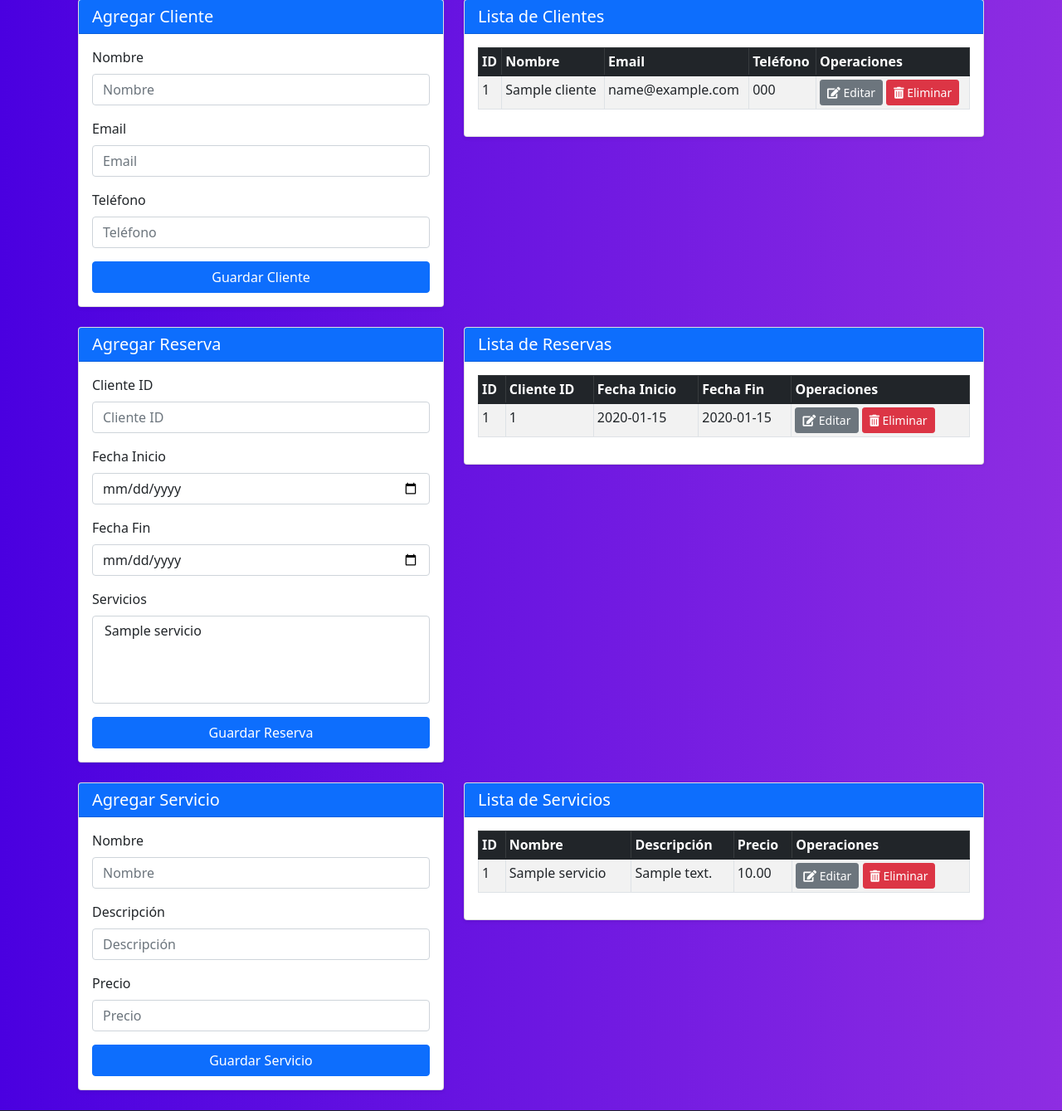
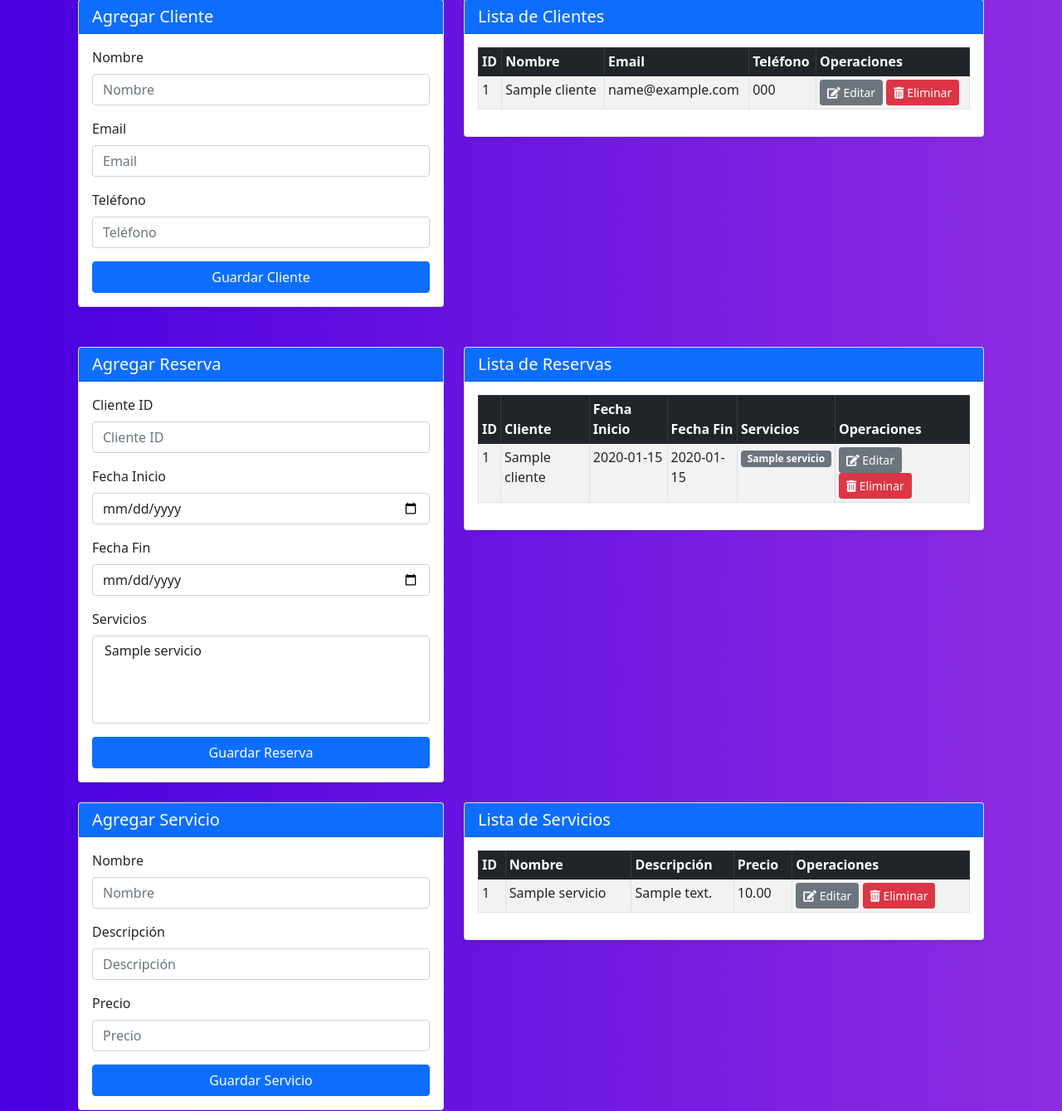
Before and after one commit to mcuzco/ProyectoMC, a Flask app: page / in a window 1280 px wide. Shown: the part 129-1468 px from the top of the page at 83% size. Run offline with Flask 2, Linux system fonts and the light colour scheme; tables that the repository leaves empty hold one stand-in row (values such as "Sample post"); some libraries are stand-ins or nearby versions.

Commit message:
functional tables crud
functional tables crud

```diff
--- a/app/app.py
+++ b/app/app.py
@@ -23,9 +23,22 @@ def index():
     cursor.execute('SELECT * FROM clientes')
     clientes = cursor.fetchall()
 
-    # Fetch all reservations
-    cursor.execute('SELECT * FROM reservas')
+    # Fetch all reservations with client names and services
+    cursor.execute('''
+        SELECT reservas.id, clientes.nombre AS cliente_nombre, reservas.fecha_inicio, reservas.fecha_fin
+        FROM reservas
+        JOIN clientes ON reservas.cliente_id = clientes.id
+    ''')
     reservas = cursor.fetchall()
+
+    for reserva in reservas:
+        cursor.execute('''
+            SELECT servicios.nombre
+            FROM detalle_reservas
+            JOIN servicios ON detalle_reservas.servicio_id = servicios.id
+            WHERE detalle_reservas.reserva_id = %s
+        ''', (reserva['id'],))
+        reserva['servicios'] = cursor.fetchall()
 
     # Fetch all services
     cursor.execute('SELECT * FROM servicios')
@@ -77,16 +90,17 @@ def update_cliente(id):
             flash(f'Error al actualizar cliente: {str(e)}')
         return redirect(url_for('index'))
 
-@app.route('/delete_cliente/<string:id>')
+@app.route('/delete_cliente/<string:id>', methods=['POST'])
 def delete_cliente(id):
     try:
         cursor = mysqldb.connection.cursor()
         # Eliminar reservas asociadas al cliente
+        cursor.execute('DELETE FROM detalle_reservas WHERE reserva_id IN (SELECT id FROM reservas WHERE cliente_id = %s)', (id,))
         cursor.execute('DELETE FROM reservas WHERE cliente_id = %s', (id,))
         # Eliminar el cliente
         cursor.execute('DELETE FROM clientes WHERE id = %s', (id,))
         mysqldb.connection.commit()
-        flash('Cliente eliminado exitosamente!')
+        flash('Cliente y sus reservas asociadas eliminados exitosamente!')
     except Exception as e:
         flash(f'Error al eliminar cliente: {str(e)}')
     return redirect(url_for('index'))
@@ -98,19 +112,16 @@ def add_reserva():
         cliente_id = request.form['cliente_id']
         fecha_inicio = request.form['fecha_inicio']
         fecha_fin = request.form['fecha_fin']
-        servicios = request.form.getlist('servicios')
 
-        # Verificar que al menos un servicio ha sido seleccionado
-        if not servicios:
-            flash('Error: Debes seleccionar al menos un servicio.')
-            return redirect(url_for('index'))
-
+        # Verificar que el cliente_id existe en la tabla clientes
         cursor = mysqldb.connection.cursor()
         cursor.execute('SELECT * FROM clientes WHERE id = %s', (cliente_id,))
         cliente = cursor.fetchone()
+
         if cliente:
             cursor.execute('INSERT INTO reservas (cliente_id, fecha_inicio, fecha_fin) VALUES (%s, %s, %s)', (cliente_id, fecha_inicio, fecha_fin))
             reserva_id = cursor.lastrowid
+            servicios = request.form.getlist('servicios')
             for servicio_nombre in servicios:
                 cursor.execute('SELECT id FROM servicios WHERE nombre = %s', (servicio_nombre,))
                 servicio = cursor.fetchone()
@@ -123,30 +134,41 @@ def add_reserva():
 
         return redirect(url_for('index'))
 
-
 @app.route('/edit_reserva/<id>', methods=['POST', 'GET'])
 def get_reserva(id):
     cursor = mysqldb.connection.cursor()
-    cursor.execute('SELECT * FROM reservas WHERE id = %s', (id,))
+    cursor.execute('''
+        SELECT reservas.id, reservas.cliente_id, clientes.nombre AS cliente_nombre, reservas.fecha_inicio, reservas.fecha_fin
+        FROM reservas
+        JOIN clientes ON reservas.cliente_id = clientes.id
+        WHERE reservas.id = %s
+    ''', (id,))
     reserva = cursor.fetchone()
-    cursor.execute('SELECT * FROM detalle_reservas WHERE reserva_id = %s', (id,))
-    detalles = cursor.fetchall()
-    return render_template('edit-reserva.html', reserva=reserva, detalles=detalles)
+
+    cursor.execute('SELECT * FROM servicios')
+    servicios = cursor.fetchall()
+
+    cursor.execute('''
+        SELECT servicio_id
+        FROM detalle_reservas
+        WHERE reserva_id = %s
+    ''', (id,))
+    detalles = [row['servicio_id'] for row in cursor.fetchall()]
+
+    return render_template('edit-reserva.html', reserva=reserva, servicios=servicios, detalles=detalles)
 
 @app.route('/update_reserva/<id>', methods=['POST'])
 def update_reserva(id):
     if request.method == 'POST':
-        cliente_id = request.form['cliente_id']
         fecha_inicio = request.form['fecha_inicio']
         fecha_fin = request.form['fecha_fin']
         cursor = mysqldb.connection.cursor()
         cursor.execute("""
             UPDATE reservas
-            SET cliente_id = %s,
-                fecha_inicio = %s,
+            SET fecha_inicio = %s,
                 fecha_fin = %s
             WHERE id = %s
-        """, (cliente_id, fecha_inicio, fecha_fin, id))
+        """, (fecha_inicio, fecha_fin, id))
         cursor.execute('DELETE FROM detalle_reservas WHERE reserva_id = %s', (id,))
         servicios = request.form.getlist('servicios')
         for servicio_nombre in servicios:
@@ -158,13 +180,16 @@ def update_reserva(id):
         flash('Reserva actualizada exitosamente!')
         return redirect(url_for('index'))
 
-@app.route('/delete_reserva/<string:id>')
+@app.route('/delete_reserva/<string:id>', methods=['POST'])
 def delete_reserva(id):
-    cursor = mysqldb.connection.cursor()
-    cursor.execute('DELETE FROM reservas WHERE id = %s', (id,))
-    cursor.execute('DELETE FROM detalle_reservas WHERE reserva_id = %s', (id,))
-    mysqldb.connection.commit()
-    flash('Reserva eliminada exitosamente!')
+    try:
+        cursor = mysqldb.connection.cursor()
+        cursor.execute('DELETE FROM detalle_reservas WHERE reserva_id = %s', (id,))
+        cursor.execute('DELETE FROM reservas WHERE id = %s', (id,))
+        mysqldb.connection.commit()
+        flash('Reserva eliminada exitosamente!')
+    except Exception as e:
+        flash(f'Error al eliminar reserva: {str(e)}')
     return redirect(url_for('index'))
 
 # CRUD de Habitaciones/Servicios
@@ -205,7 +230,7 @@ def update_servicio(id):
         flash('Servicio/Habitación actualizado exitosamente!')
         return redirect(url_for('index'))
 
-@app.route('/delete_servicio/<string:id>')
+@app.route('/delete_servicio/<string:id>', methods=['POST'])
 def delete_servicio(id):
     try:
         cursor = mysqldb.connection.cursor()
--- a/app/templates/index.html
+++ b/app/templates/index.html
@@ -17,6 +17,7 @@
   </div>
   {% endif %}
   {% endwith %}
+
 
   <!-- Clientes Section -->
   <div class="row">
@@ -71,9 +72,11 @@
                   <a href="{{ url_for('get_cliente', id=cliente.id) }}" class="btn btn-secondary btn-sm">
                     <i class="fas fa-edit"></i> Editar
                   </a>
-                  <a href="{{ url_for('delete_cliente', id=cliente.id) }}" class="btn btn-danger btn-sm">
+                  <form action="{{ url_for('delete_cliente', id=cliente.id) }}" method="POST" style="display:inline;" onsubmit="return confirmDelete(this);">
+                    <button type="submit" class="btn btn-danger btn-sm">
                       <i class="fas fa-trash-alt"></i> Eliminar
-                  </a>
+                    </button>
+                  </form>
                 </td>
               </tr>
               {% endfor %}
@@ -85,7 +88,7 @@
   </div>
 
 <!-- Reservas Section -->
-  <div class="row">
+<div class="row mt-4">
   <div class="col-md-5">
     <div class="card mb-4 shadow-sm">
       <div class="card-header bg-primary text-white">
@@ -128,9 +131,10 @@
           <thead class="table-dark">
             <tr>
               <th>ID</th>
-                <th>Cliente ID</th>
+              <th>Cliente</th>
               <th>Fecha Inicio</th>
               <th>Fecha Fin</th>
+              <th>Servicios</th>
               <th>Operaciones</th>
             </tr>
           </thead>
@@ -138,16 +142,23 @@
             {% for reserva in reservas %}
             <tr>
               <td>{{ reserva.id }}</td>
-                <td>{{ reserva.cliente_id }}</td>
+              <td>{{ reserva.cliente_nombre }}</td>
               <td>{{ reserva.fecha_inicio }}</td>
               <td>{{ reserva.fecha_fin }}</td>
+              <td>
+                {% for servicio in reserva.servicios %}
+                <span class="badge bg-secondary">{{ servicio.nombre }}</span>
+                {% endfor %}
+              </td>
               <td>
                 <a href="{{ url_for('get_reserva', id=reserva.id) }}" class="btn btn-secondary btn-sm">
                   <i class="fas fa-edit"></i> Editar
                 </a>
-                  <a href="{{ url_for('delete_reserva', id=reserva.id) }}" class="btn btn-danger btn-sm">
+                <form action="{{ url_for('delete_reserva', id=reserva.id) }}" method="POST" style="display:inline;" onsubmit="return confirmDelete(this);">
+                  <button type="submit" class="btn btn-danger btn-sm">
                     <i class="fas fa-trash-alt"></i> Eliminar
-                  </a>
+                  </button>
+                </form>
               </td>
             </tr>
             {% endfor %}
@@ -157,6 +168,8 @@
     </div>
   </div>
 </div>
+
+
 
   <!-- Servicios Section -->
   <div class="row">
@@ -211,9 +224,11 @@
                   <a href="{{ url_for('get_servicio', id=servicio.id) }}" class="btn btn-secondary btn-sm">
                     <i class="fas fa-edit"></i> Editar
                   </a>
-                  <a href="{{ url_for('delete_servicio', id=servicio.id) }}" class="btn btn-danger btn-sm">
+                  <form action="{{ url_for('delete_servicio', id=servicio.id) }}" method="POST" style="display:inline;" onsubmit="return confirmDelete(this);">
+                    <button type="submit" class="btn btn-danger btn-sm">
                       <i class="fas fa-trash-alt"></i> Eliminar
-                  </a>
+                    </button>
+                  </form>
                 </td>
               </tr>
               {% endfor %}
@@ -225,4 +240,14 @@
   </div>
 </div>
 
+<script>
+function confirmDelete(form) {
+  if (confirm("Si elimina este cliente, también se eliminarán todas las reservas asociadas. ¿Desea continuar?")) {
+    return true;
+  } else {
+    return false;
+  }
+}
+</script>
+
 {% endblock %}
```
Also changed, not shown: app/templates/edit-reserva.html (+22 -11 lines). Lines whose indentation alone changed are shown as unchanged.
